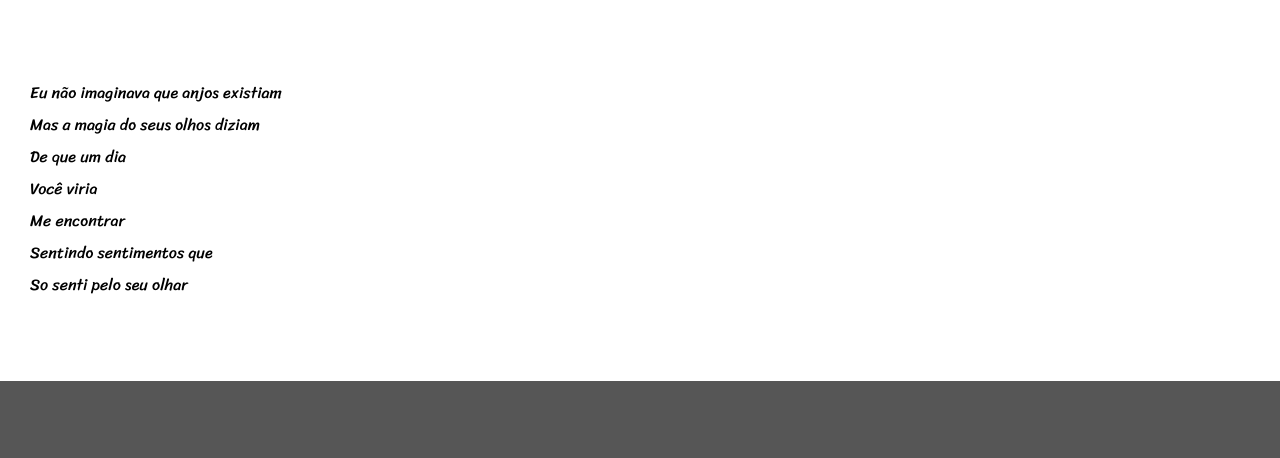
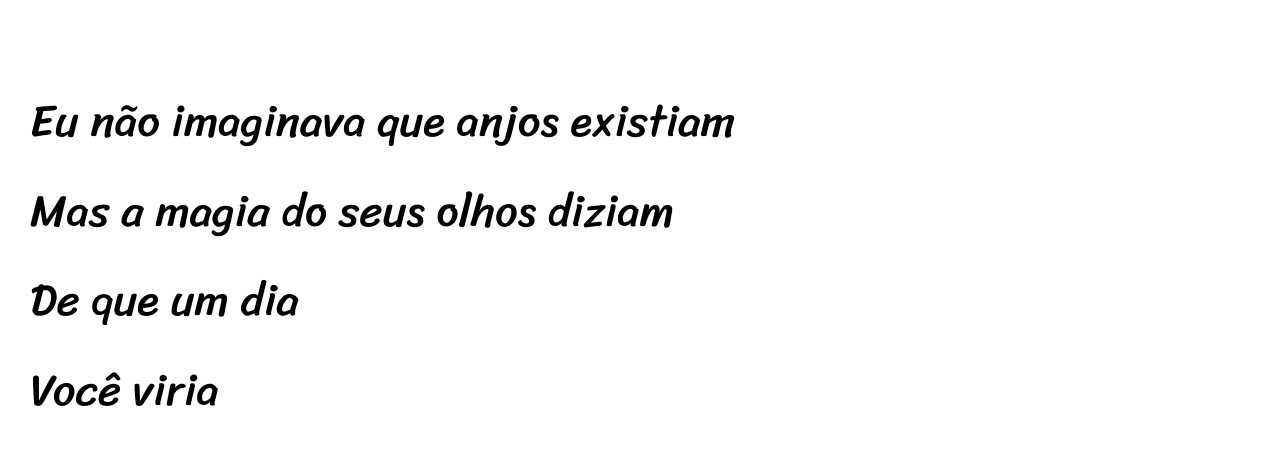
Before and after one commit to MateusSeles/Projeto-Cordel, a plain HTML site: page index.html in a window 1280 px wide. Shown: the part 263-721 px from the top of the page. Drawn offline with Linux system fonts and the light colour scheme.

Commit message:
Atualização de Estilos

```diff
--- a/estilo/style.css
+++ b/estilo/style.css
@@ -44,6 +44,7 @@ section {
     line-height: 2em;
     padding-left: 30px;
     font-family: var(--fonte3);
+    font-size: 3.5vw;/*Para RESPONSIVIDADE */
 
 }
 
```
